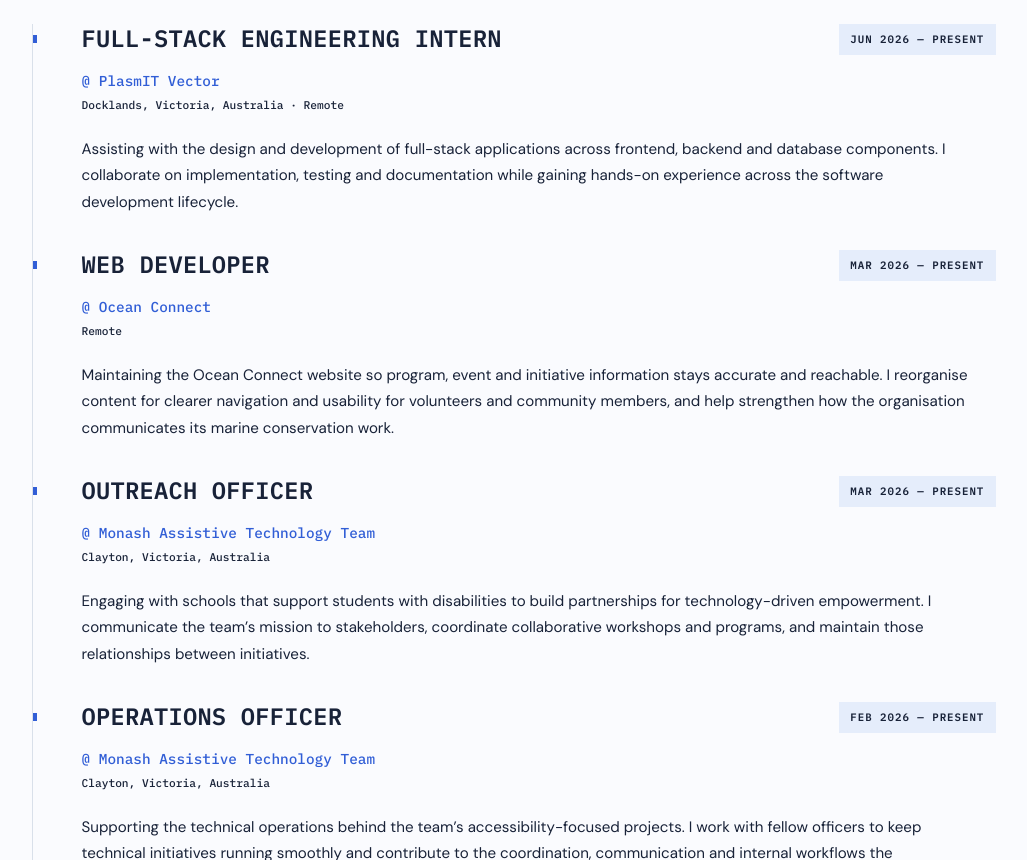
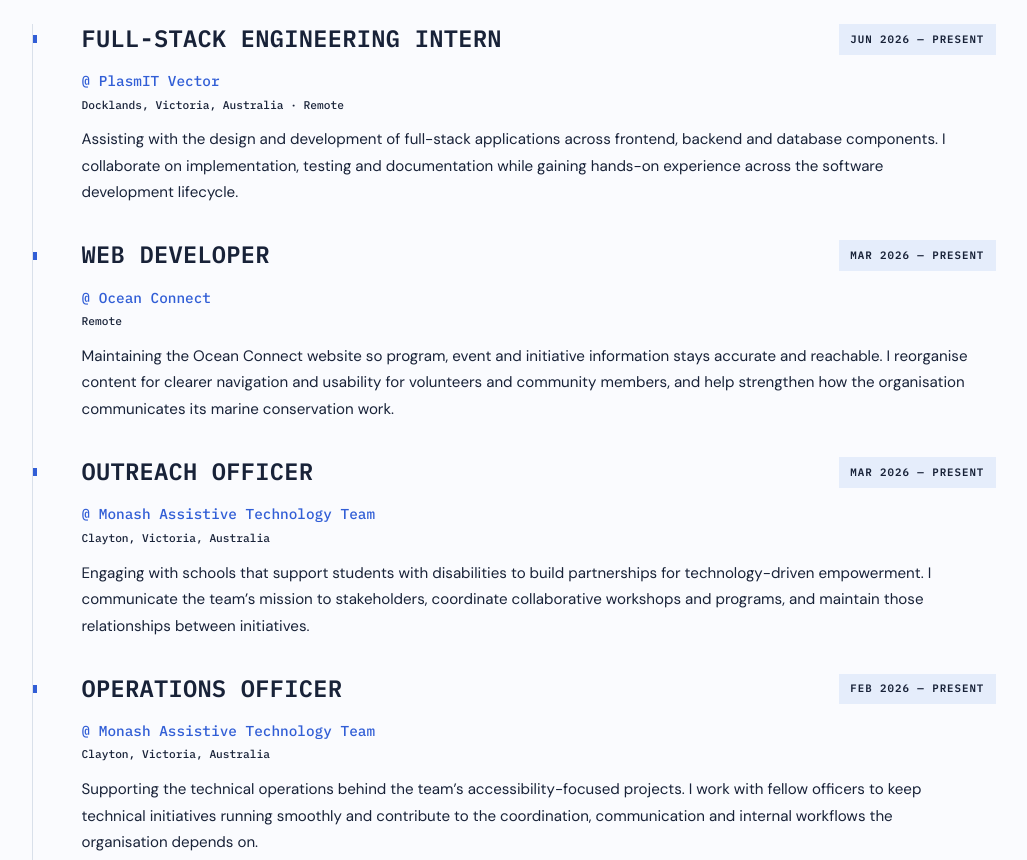
Before and after one commit to pjrus/p-jain-dev, a SvelteKit app: page / in a window 1280 px wide. Shown: the part 1940-2800 px from the top of the page, without its empty margins (141-1168 px from the left). Built offline with nearby package versions, Linux system fonts and the light colour scheme.

Commit message:
fix: adjust margin-top for experience summary and update clip-path for hero animations

```diff
--- a/src/styles/experience.css
+++ b/src/styles/experience.css
@@ -102,7 +102,7 @@
 
 .experience-summary {
   max-width: var(--measure-lg);
-  margin-top: 1.5rem;
+  margin-top: 0.85rem;
   color: var(--muted);
   font-size: 1.05rem;
   line-height: 1.75;
--- a/src/styles/hero.css
+++ b/src/styles/hero.css
@@ -1,9 +1,10 @@
 /* The homepage opens like a field report: the reading column registers first,
-   then the portrait and any newly requested evidence follow its order. */
+   then the portrait and any newly requested evidence follow its order. Both
+   wipe top-to-bottom, as if a shade were lifting to reveal each block. */
 @keyframes hero-copy-register {
   from {
-    clip-path: inset(0 100% 0 0);
-    transform: translateX(-1rem);
+    clip-path: inset(0 0 100% 0);
+    transform: translateY(-1rem);
   }
 
   62% {
@@ -11,14 +12,14 @@
   }
 
   to {
-    transform: translateX(0);
+    transform: translateY(0);
   }
 }
 
 @keyframes hero-visual-register {
   from {
-    clip-path: inset(100% 0 0 0);
-    transform: translateY(1.25rem);
+    clip-path: inset(0 0 100% 0);
+    transform: translateY(-1.25rem);
   }
 
   to {
--- a/src/styles/motion.css
+++ b/src/styles/motion.css
@@ -63,7 +63,7 @@
 
 @keyframes viewport-panel-register {
   from {
-    clip-path: inset(0 0 12% 0);
+    clip-path: inset(0 0 100% 0);
     opacity: 0;
     transform: translateY(0.9rem);
   }
```
